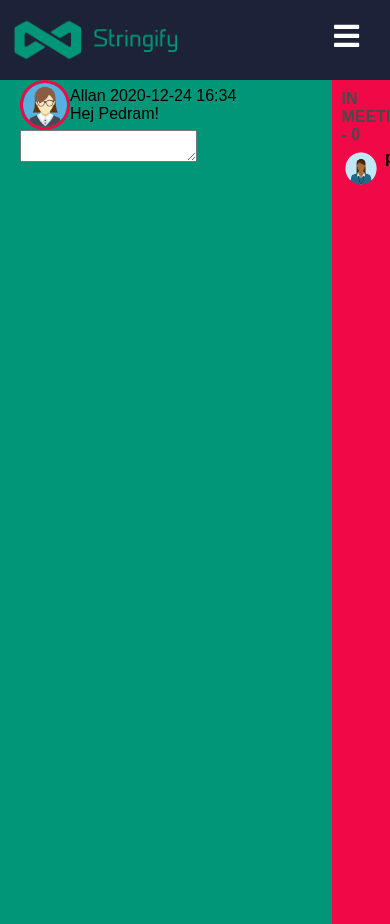
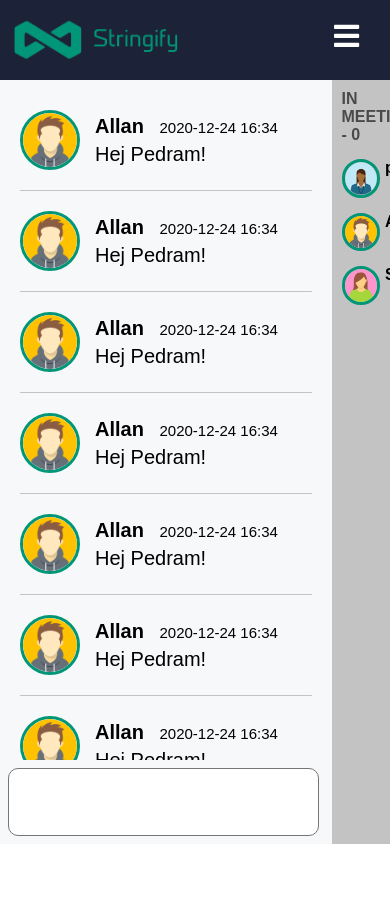
Before and after one commit to AllanJamil/stringify-client, a React (Create React App) app: page /chat in a window 390 px wide. Shown: the top 924 px of the page. Built offline with nearby package versions, Linux system fonts and the light colour scheme.

Commit message:
initial design of chatPage. Not yet responsive. needs improvements!

```diff
--- a/src/component/page/chat/ChatPage.css
+++ b/src/component/page/chat/ChatPage.css
@@ -1,30 +1,77 @@
 .container-chat {
-    height: 100vh;
+    height: calc(100vh - 80px);
     display: flex;
     flex-direction: row;
-    width: 100%;
 }
 
+/*::-webkit-scrollbar {
+    width: 10px;
+}
+
+!* Track *!
+::-webkit-scrollbar-track {
+    background: #f1f1f1;
+}
+
+!* Handle *!
+::-webkit-scrollbar-thumb {
+    background: #888;
+}
+
+!* Handle on hover *!
+::-webkit-scrollbar-thumb:hover {
+    background: #555;
+}*/
 .chat-window {
-    background-color: #009677;
+    background-color: #f7f8fa;
     width: 85%;
-    padding: 0 20px;
+    padding: 10px 20px 5% 20px;
+    overflow: auto;
+}
+
+
+
+.message-divider {
+    background-color: #c3c3c3;
+    height: 1px;
+    width: 100%;
+    border-radius: 200px;
 }
 
 .message-wrapper {
     display: flex;
     align-items: center;
+    margin: 20px 0;
 }
 
 .message-wrapper img {
-    width: 50px;
+    width: 60px;
     border-radius: 50px;
-    border: 3px solid #f00946;
+    border: 3px solid #009677;
 }
 
+.message-detail {
+    margin-left: 15px
+}
+
+.identity {
+    font-weight: bold;
+    font-size: 20px;
+}
+
+.identity span {
+    font-weight: normal;
+    margin-left: 10px;
+    font-size: 15px;
+}
+
+.message-content {
+    padding-top: 5px;
+    font-size: 20px;
+}
 
 .contact-list {
-    background-color: #f00946;
+    background-color: #c3c3c3;
     width: 15%;
     padding: 10px;
 }
@@ -42,12 +89,39 @@
 }
 
 .contact-detail-wrapper img {
-    width: 45px;
+    width: 60px;
     border-radius: 50px;
-    border: 3px solid #f00946;
+    border: 3px solid #009677;
 }
 
 .contact-name {
     font-weight: bold;
     margin-left: 5px;
 }
+
+.contact-detail-wrapper {
+    margin: 15px 0;
+}
+
+
+.container-chatbox {
+    background-color: #f7f8fa;
+    position: absolute;
+    bottom: 0;
+    left: 0;
+    height: 10%;
+    width: 84%;
+    display: flex;
+    align-items: center;
+    justify-content: center;
+}
+
+.container-chat textarea {
+    height: 80%;
+    width: 95%;
+    border-radius: 10px;
+    resize: none;
+    outline: none;
+    padding: 5px;
+    font-size: 25px;
+}
--- a/src/component/page/chat/ChatWindow.js
+++ b/src/component/page/chat/ChatWindow.js
@@ -1,6 +1,8 @@
 import React from 'react';
+
 import Message from "./Message";
 import ChatBox from "./ChatBox";
+import './scrollbar.css';
 
 const ChatWindow = ({messages, theme}) => {
 
@@ -11,7 +13,57 @@ const ChatWindow = ({messages, theme}) => {
     return (
         <div className={`chat-window ${theme}`}>
             <Message theme={theme}
-                     message={{from: "Allan", avatar: "avatar5", date: "2020-12-24 16:34", content: "Hej Pedram!"}}
+                     message={{from: "Allan", avatar: "avatar16", date: "2020-12-24 16:34", content: "Hej Pedram!"}}
+            />
+            <Message theme={theme}
+                     message={{from: "Allan", avatar: "avatar16", date: "2020-12-24 16:34", content: "Hej Pedram!"}}
+            />
+            <Message theme={theme}
+                     message={{from: "Allan", avatar: "avatar16", date: "2020-12-24 16:34", content: "Hej Pedram!"}}
+            />
+            <Message theme={theme}
+                     message={{from: "Allan", avatar: "avatar16", date: "2020-12-24 16:34", content: "Hej Pedram!"}}
+            />
+            <Message theme={theme}
+                     message={{from: "Allan", avatar: "avatar16", date: "2020-12-24 16:34", content: "Hej Pedram!"}}
+            />
+            <Message theme={theme}
+                     message={{from: "Allan", avatar: "avatar16", date: "2020-12-24 16:34", content: "Hej Pedram!"}}
+            />
+            <Message theme={theme}
+                     message={{from: "Allan", avatar: "avatar16", date: "2020-12-24 16:34", content: "Hej Pedram!"}}
+            />
+            <Message theme={theme}
+                     message={{from: "Allan", avatar: "avatar16", date: "2020-12-24 16:34", content: "Hej Pedram!"}}
+            />
+            <Message theme={theme}
+                     message={{from: "Allan", avatar: "avatar16", date: "2020-12-24 16:34", content: "Hej Pedram!"}}
+            />
+            <Message theme={theme}
+                     message={{from: "Allan", avatar: "avatar16", date: "2020-12-24 16:34", content: "Hej Pedram!"}}
+            />
+            <Message theme={theme}
+                     message={{from: "Allan", avatar: "avatar16", date: "2020-12-24 16:34", content: "Hej Pedram!"}}
+            />
+            <Message theme={theme}
+                     message={{from: "Allan", avatar: "avatar16", date: "2020-12-24 16:34", content: "Hej Pedram!"}}
+            />
+            <Message theme={theme}
+                     message={{from: "Allan", avatar: "avatar16", date: "2020-12-24 16:34", content: "Hej Pedram!"}}
+            />
+            <Message theme={theme}
+                     message={{
+                         from: "Sara",
+                         avatar: "avatar1",
+                         date: "2020-12-24 16:42",
+                         content: "It could be that the access token might end up being used around the application" +
+                             " over plain HTTP connections. So if an attacker sniffed it, they would only have short" +
+                             " term access. This is what used to happen on the web as standard. Login was over HTTPS" +
+                             " if you were lucky, and the rest of your session was over plain HTTP, transmitting the" +
+                             " session ID in cleartext. " +
+                             "The refresh token is only transmitted to the authorization server, so it is easier to" +
+                             " enforce HTTPS only, meaning that an attacker could not eavesdrop on this connection."
+                     }}
             />
             <ChatBox/>
         </div>
--- a/src/component/page/chat/ContactList.js
+++ b/src/component/page/chat/ContactList.js
@@ -12,6 +12,8 @@ const ContactList = ({contacts, theme}) => {
         <div className={`contact-list ${theme}`}>
             <div className="contact-header">IN MEETING - 0{/*{contacts.length}*/}</div>
             <ContactDetail contact={{name: "pedram", avatar: "avatar20"}}/>
+            <ContactDetail contact={{name: "Allan", avatar: "avatar16"}}/>
+            <ContactDetail contact={{name: "Sara", avatar: "avatar1"}}/>
         </div>
     );
 };
--- a/src/component/page/chat/Message.js
+++ b/src/component/page/chat/Message.js
@@ -2,15 +2,19 @@ import React from 'react';
 
 const Message = ({message, theme}) => {
     return (
-        <div className={`message-wrapper ${theme}`}>
-            <img src={require(`../../../images/avatars/${message.avatar}.png`).default} alt="avatar"/>
-            <div className="message-content">
-                <div className="identity">
-                    {message.from} <span className="message-date">{message.date}</span>
+        <div>
+            <div className={`message-wrapper ${theme}`}>
+                <img src={require(`../../../images/avatars/${message.avatar}.png`).default} alt="avatar"/>
+                <div className="message-detail">
+                    <div className="identity">
+                        {message.from} <span className="message-date">{message.date}</span>
+                    </div>
+                    <div className="message-content">{message.content}</div>
                 </div>
-                <div className="message-content">{message.content}</div>
             </div>
+            <div className="message-divider" />
         </div>
+
     );
 };
 
--- /dev/null
+++ b/src/component/page/chat/scrollbar.css
@@ -0,0 +1,39 @@
+/* width */
+.chat-window::-webkit-scrollbar {
+    width: 10px;
+}
+
+/* Track */
+.chat-window::-webkit-scrollbar-track {
+    background: #858585;
+}
+
+/* Handle */
+.chat-window::-webkit-scrollbar-thumb {
+    background: #353535;
+    border-radius: 100px;
+}
+
+/* Handle on hover */
+.chat-window::-webkit-scrollbar-thumb:hover {
+    background: #f00946;
+}
+
+.container-chat textarea::-webkit-scrollbar {
+    border-bottom-right-radius: 10px;
+    border-top-right-radius: 10px;
+    width: 7px;
+}
+
+.container-chat textarea::-webkit-scrollbar-track {
+    background: #858585;
+}
+
+.container-chat textarea::-webkit-scrollbar-thumb {
+    background: #353535;
+    border-radius: 100px;
+}
+
+.container-chat textarea::-webkit-scrollbar-thumb:hover {
+    background: #f00946;
+}
```
